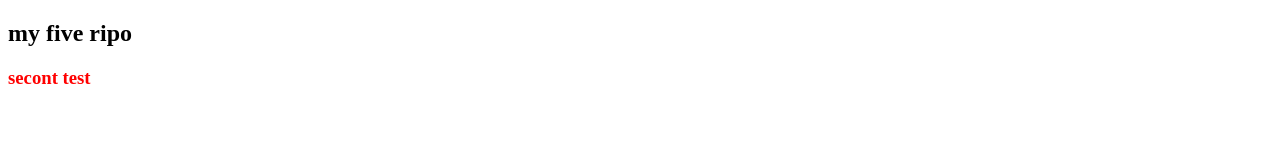
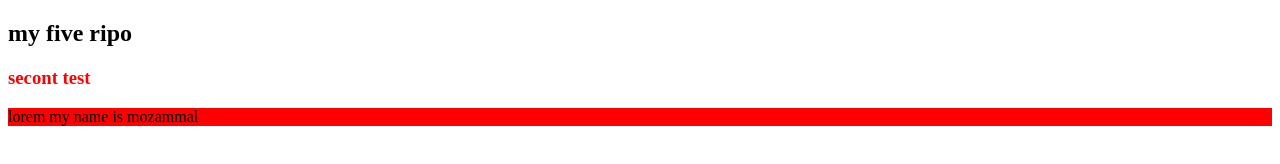
Before and after one commit to Mozammal8/my-five-ripo, a plain HTML site: page index.html in a window 1280 px wide. Drawn offline with Linux system fonts and the light colour scheme.

Commit message:
background color

```diff
--- a/index.html
+++ b/index.html
@@ -10,5 +10,6 @@
 <body>
     <h2>my five ripo</h2>
     <h3>secont test</h3>
+    <p>lorem my name is mozammal</p>
 </body>
 </html>
--- a/style.css
+++ b/style.css
@@ -1,3 +1,6 @@
 h3{
     color:red;
 }
+p{
+    background-color: red;
+}
```
